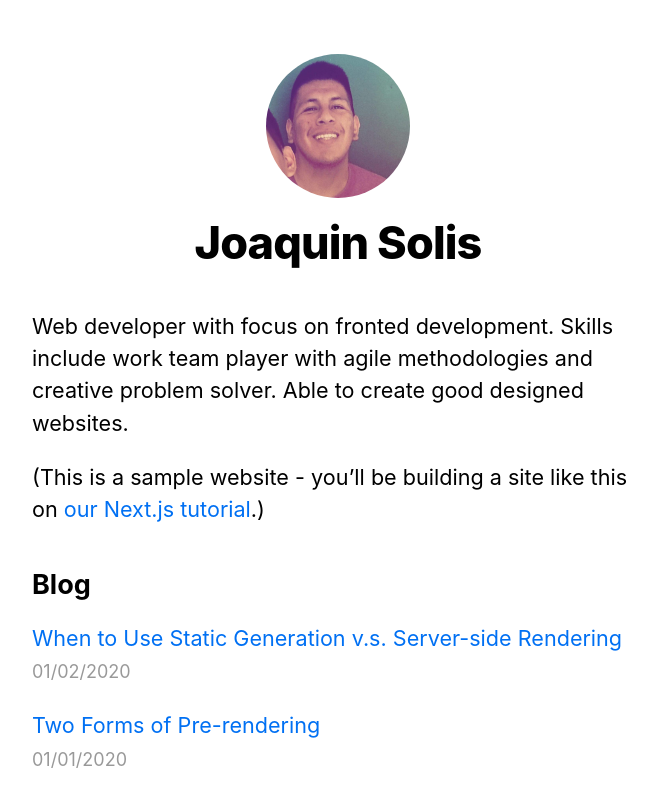
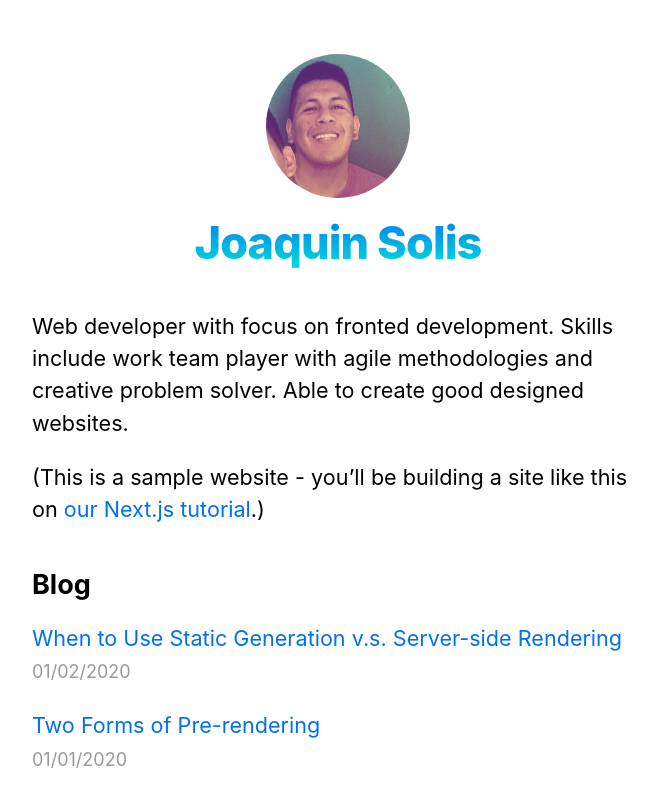
Before and after one commit to solisjoaquin/nextjs-blog, a Next.js app: page / in a window 1280 px wide. Shown: the top 806 px of the page, without its empty margins (302-959 px from the left). Built offline with nearby package versions, Linux system fonts and the light colour scheme.

Commit message:
update title

```diff
--- a/styles/utils.module.css
+++ b/styles/utils.module.css
@@ -4,6 +4,11 @@
     font-weight: 800;
     letter-spacing: -0.05rem;
     margin: 1rem 0;
+    /*color del title en archivo index*/
+    /* color: rebeccapurple; */
+  background: -webkit-linear-gradient(rgb(0, 124, 240),rgb(0, 223, 216));
+  -webkit-background-clip: text;
+  -webkit-text-fill-color: transparent;
   }
 
   .headingXl {
@@ -12,6 +17,7 @@
     font-weight: 800;
     letter-spacing: -0.05rem;
     margin: 1rem 0;
+
   }
 
   .headingLg {
```
